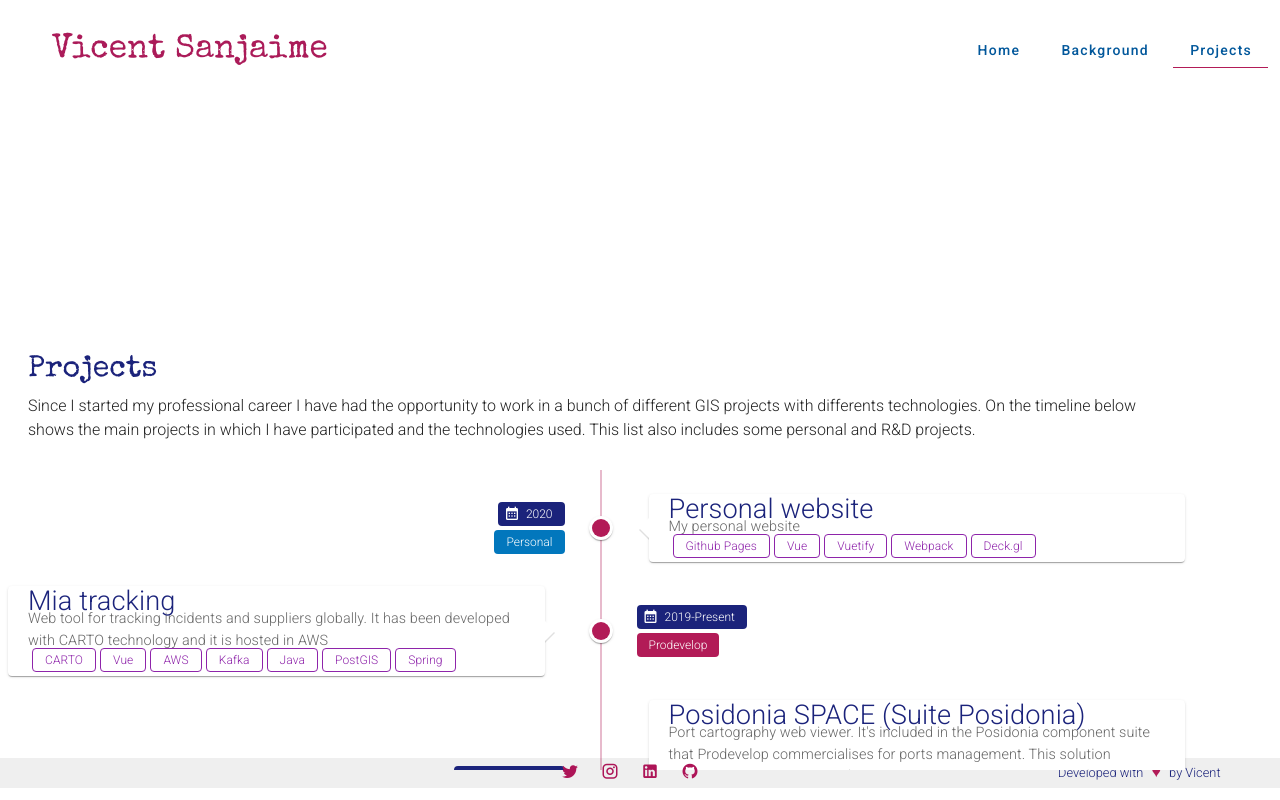
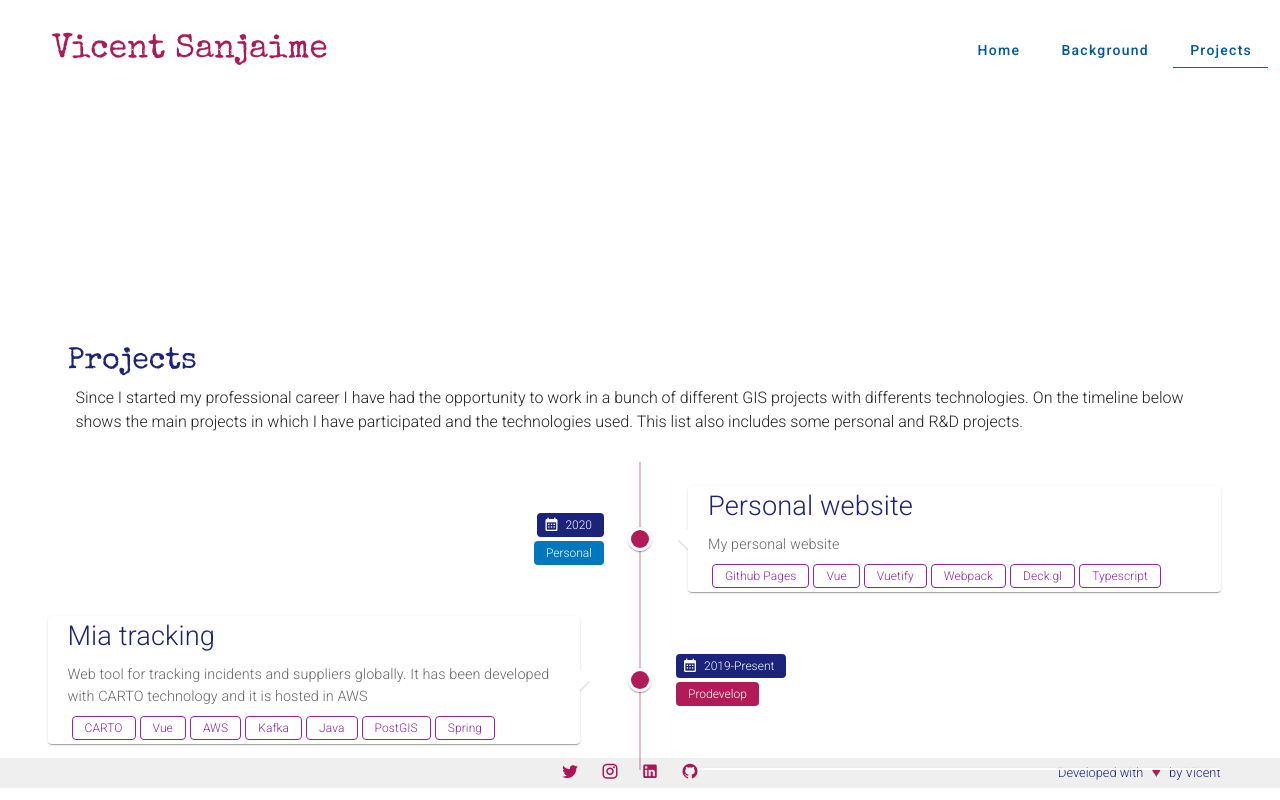
Before and after one commit to visancal/visancal.github.io, a Vue app: page /#/projects in a window 1280 px wide. Built offline with nearby package versions, Linux system fonts and the light colour scheme.

Commit message:
Fix issues with breapoints in Project view

```diff
--- /dev/null
+++ b/src/components/BannerImages.vue
@@ -0,0 +1,36 @@
+<template>
+	<v-carousel cycle continuous hide-delimiters :height="carouselHeight" :show-arrows="false" class="vs_banner_images" :interval="interval">
+		<v-carousel-item
+			v-for="(image, i) in images"
+			:key="i"
+			:src="image.src"
+			reverse-transition="fade-transition"
+			transition="fade-transition"
+		></v-carousel-item>
+	</v-carousel>
+</template>
+
+<script lang="ts">
+import { Component, Vue } from 'vue-property-decorator';
+
+@Component({
+	data: function() {
+		return {};
+	},
+	props: {
+		images: Array,
+		interval: Number
+	},
+	computed: {
+		carouselHeight() {
+			return window.innerWidth < 600 ? 110 : 220;
+		}
+	}
+})
+export default class BannerImages extends Vue {}
+</script>
+
+<style lang="postcss" scoped>
+.vs_banner_images {
+}
+</style>
--- a/src/store/index.ts
+++ b/src/store/index.ts
@@ -93,7 +93,7 @@ export default new Vuex.Store({
       {
         title:'Personal website',
         date: '2020',
-        technologies:['Github Pages','Vue','Vuetify','Webpack','Deck.gl'],
+        technologies:['Github Pages','Vue','Vuetify','Webpack','Deck.gl','Typescript'],
         img: '',
         company:'Personal',
         url: '',
--- a/src/views/Background.vue
+++ b/src/views/Background.vue
@@ -2,9 +2,7 @@
 	<div class="vs_background pb-5">
 		<section>
 			<Header />
-			<v-carousel cycle continuous :interval="10000" hide-delimiters :height="corouselHeight" :show-arrows="false">
-				<v-carousel-item v-for="(item, i) in items" :key="i" :src="item.src" transition="fade-transition"></v-carousel-item>
-			</v-carousel>
+			<BannerImages :images="images" :interval="10000" />
 		</section>
 		<section class="vs_bio_info" :class="{ vs_bio_info_mobile: isMobile }">
 			<v-container>
@@ -119,6 +117,9 @@ import EducationCard from '@/components/EducationCard.vue';
 import EmploymentCard from '@/components/EmploymentCard.vue';
 import Header from '@/components/Header.vue'; // @ is an alias to /src
 import Footer from '@/components/Footer.vue'; // @ is an alias to /src
+import BannerImages from '@/components/BannerImages.vue'; // @ is an alias to /src
+
+BannerImages;
 
 @Component({
 	components: {
@@ -126,11 +127,12 @@ import Footer from '@/components/Footer.vue'; // @ is an alias to /src
 		EmploymentCard,
 		Header,
 		Footer,
-		SectionBackground
+		SectionBackground,
+		BannerImages
 	},
 	data() {
 		return {
-			items: [
+			images: [
 				{
 					src: require('../assets/back/back5.webp')
 				},
--- a/src/views/Projects.vue
+++ b/src/views/Projects.vue
@@ -2,23 +2,10 @@
 	<div class="vs_projects pb-5">
 		<section>
 			<Header />
-			<v-carousel cycle continuous hide-delimiters :height="carouselHeight" :show-arrows="false">
-				<v-carousel-item
-					v-for="(item, i) in items"
-					:key="i"
-					:src="item.src"
-					reverse-transition="fade-transition"
-					transition="fade-transition"
-				></v-carousel-item>
-			</v-carousel>
+			<BannerImages :images="images" :interval="10000" />
 		</section>
 		<section class="vs_timeline_info" :class="{ vs_timeline_info_mobile: isMobile }">
-			<v-container
-				:class="{
-					'ma-0': $vuetify.breakpoint.smAndDown,
-					'ma-2': $vuetify.breakpoint.mdAndUp
-				}"
-			>
+			<v-container>
 				<v-row
 					:class="{
 						'ma-1': $vuetify.breakpoint.smAndDown,
@@ -26,7 +13,7 @@
 					}"
 				>
 					<span class="vs_proj_title">Projects</span>
-					<p>
+					<p class="mx-2">
 						Since I started my professional career I have had the opportunity to work in a bunch of different GIS projects with differents
 						technologies. On the timeline below shows the main projects in which I have participated and the technologies used. This list
 						also includes some personal and R&D projects.
@@ -50,11 +37,11 @@
 									<v-chip small chip label class="white--text mt-1" color="#EF6C00">R&D</v-chip>
 								</v-row>
 							</template>
-							<v-card class="elevation-1 px-4 mr-2" :class="{ vs_card_odd: isOdd(index), vs_card_even: !isOdd(index) }">
+							<v-card class="elevation-1 px-4 mr-3" :class="{ vs_card_odd: isOdd(index), vs_card_even: !isOdd(index) }">
 								<v-card-text>
-									<v-row class="vs_project_title">{{ project.title }} </v-row>
+									<v-row class="vs_project_title mb-3">{{ project.title }} </v-row>
 									<v-row class="mt-2 vs_project_description"> {{ project.description }} </v-row>
-									<v-row class="mt-2 vs_project_url">
+									<v-row class="mt-2 vs_project_url mb-2">
 										<a target="_blank" :href="project.url">{{ project.url }}</a>
 									</v-row>
 									<v-row v-if="isMobile">
@@ -94,15 +81,17 @@
 import { Component, Vue } from 'vue-property-decorator';
 import Header from '@/components/Header.vue'; // @ is an alias to /src
 import Footer from '@/components/Footer.vue'; // @ is an alias to /src
+import BannerImages from '@/components/BannerImages.vue';
 
 @Component({
 	components: {
 		Header,
-		Footer
+		Footer,
+		BannerImages
 	},
 	data() {
 		return {
-			items: [
+			images: [
 				{
 					src: require('../assets/back/back5.webp')
 				},
@@ -118,9 +107,6 @@ import Footer from '@/components/Footer.vue'; // @ is an alias to /src
 		},
 		isMobile() {
 			return window.innerWidth < 600 ? true : false;
-		},
-		carouselHeight() {
-			return window.innerWidth < 600 ? 110 : 220;
 		}
 	},
 	methods: {
@@ -157,6 +143,7 @@ export default class Home extends Vue {}
 	font-weight: 300 !important;
 	font-size: 1.7rem !important;
 	color: #1b237b;
+	line-height: 2rem;
 }
 .vs_project_description {
 	font-weight: 300 !important;
```
